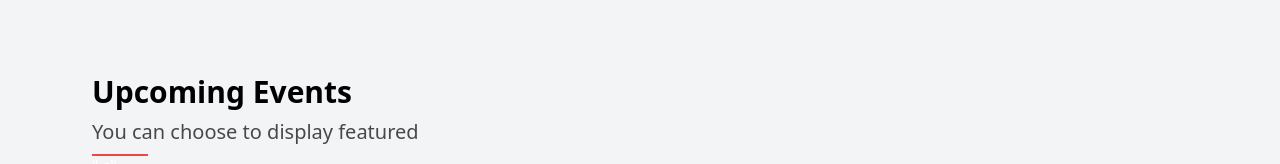
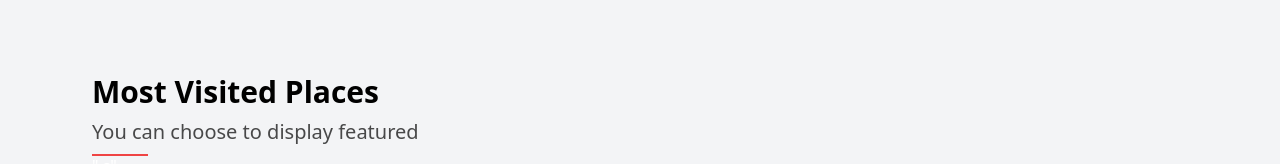
Before and after one commit to JainArchit16/MeUp, a React (Create React App) app: page /Insert in a window 1280 px wide. Shown: the part 1876-2040 px from the top of the page. Built offline with nearby package versions, Linux system fonts and the light colour scheme.

Commit message:
Update Most.js

```diff
--- a/src/Components/Most.js
+++ b/src/Components/Most.js
@@ -12,8 +12,10 @@ import Slide from "./Slide.js";
 const Most = () => {
   return (
     <div className='flex flex-col bg-gray-100 p-20 h-[650px]'>
-        <p className='text-3xl font-bold px-3 py-1'>Upcoming Events</p>
-        <p className='text-xl opacity-70 px-3 py-1'>You can choose to display featured</p>
+        <p className='text-3xl font-bold px-3 py-1'>Most Visited Places</p>
+        <p className='text-xl opacity-70 px-3 py-1'>You can choose to display featured
+
+</p>
         <div className='bg-red-500 w-[5%] h-0.5 text-white text-1 mx-3 mt-1 mb-3'> " s"</div>
       <div>
 
```
